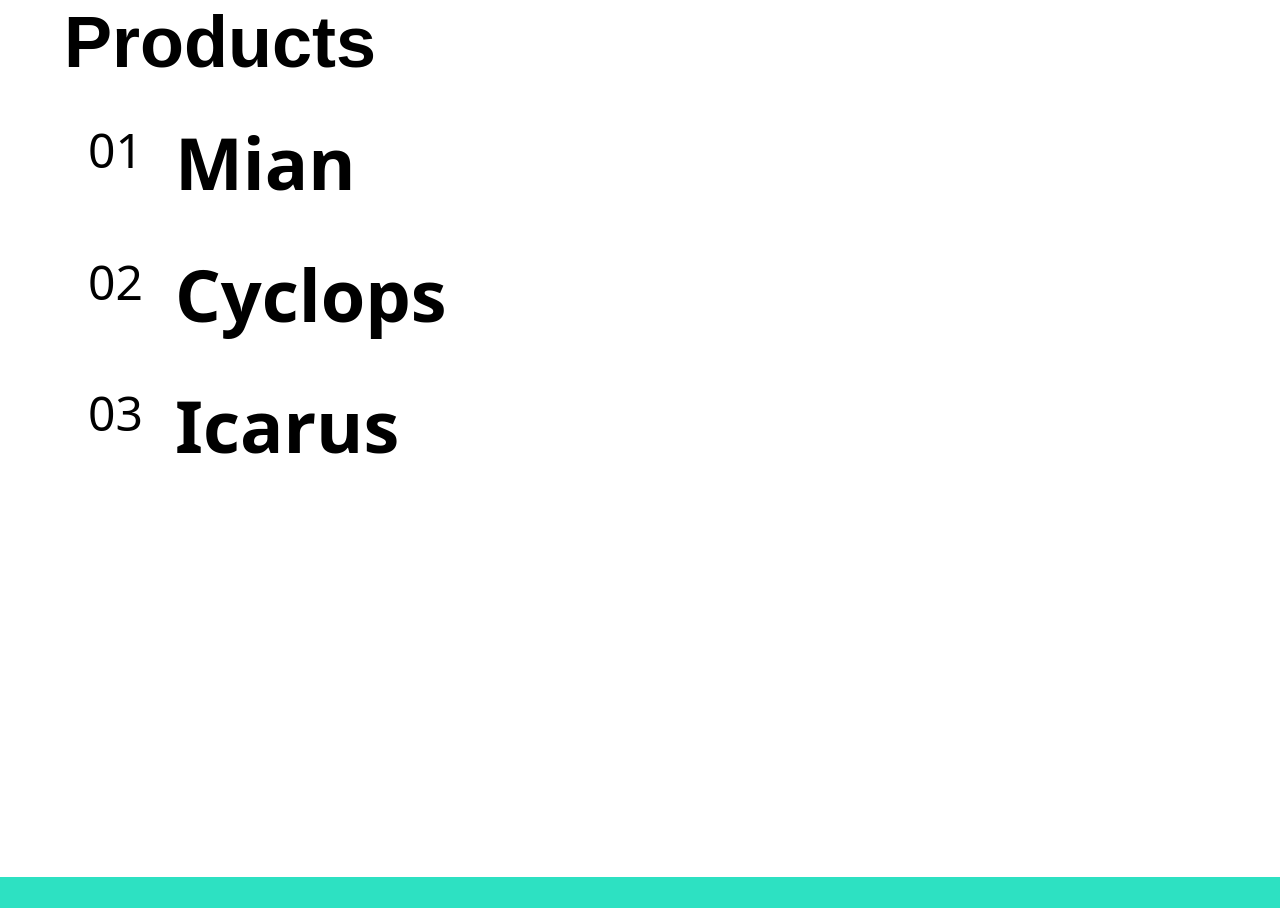
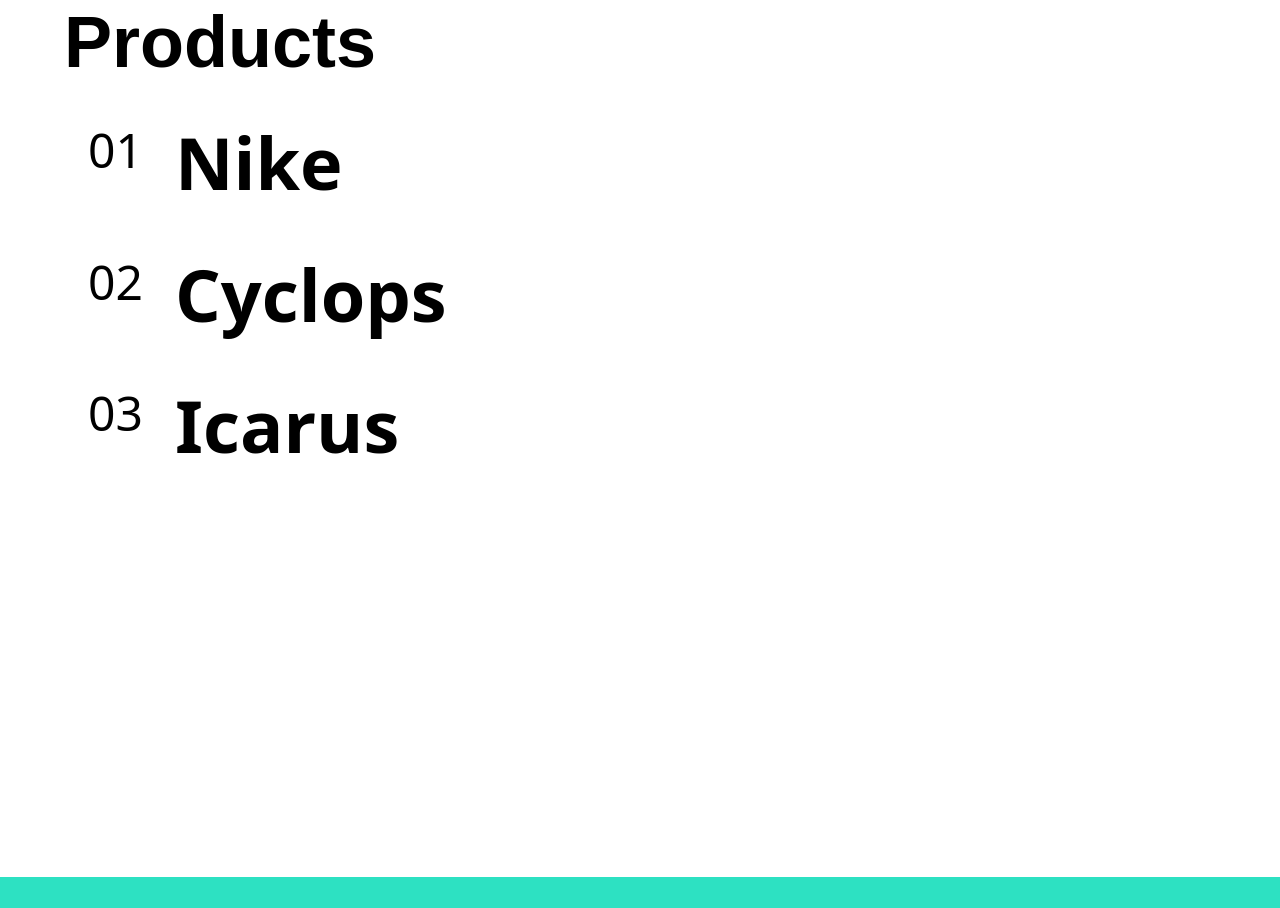
Before and after one commit to Advaith-RN/hyper-soar, a React (Vite) app: page / in a window 1280 px wide. Shown: the part 900-1808 px from the top of the page. Built offline with nearby package versions, Linux system fonts and the light colour scheme; a web font is replaced by a local one.

Commit message:
changed mian to nike

```diff
--- a/src/App.jsx
+++ b/src/App.jsx
@@ -11,7 +11,7 @@
     <main>
       <Routes>
         <Route path="/" element={<Home />} />
-        <Route path="/mian" element={<SeriesA />} />
+        <Route path="/nike" element={<SeriesA />} />
         <Route path="/cyclops" element={<SeriesB />} />
         <Route path="/icarus" element={<SeriesC />} />
       </Routes>
--- a/src/components/ProductSection.jsx
+++ b/src/components/ProductSection.jsx
@@ -41,8 +41,8 @@
                     <h1 className='font-bold font-integral text-4xl md:text-7xl mb-6'>
                         Products
                     </h1>
-                        <Link to='/mian'>
-                            <ProductItem sl_no='01' name="Mian" handleInfo={()=>handleInfo(1)} clear={clear}/>
+                        <Link to='/nike'>
+                            <ProductItem sl_no='01' name="Nike" handleInfo={()=>handleInfo(1)} clear={clear}/>
                         </Link>
                         <Link to='/cyclops'>
                             <ProductItem sl_no='02' name="Cyclops" handleInfo={()=>handleInfo(2)} clear={clear}/>
--- a/src/pages/SeriesA.jsx
+++ b/src/pages/SeriesA.jsx
@@ -29,7 +29,7 @@
                 </div>
             </div>
             <div className='h-[30%] w-[95%] bg-dark-gray mb-[2%] md:mt-0 mt-[10%] p-4'>
-                <h1 className='text-white font-integral text-8xl md:text-9xl pl-[3%]'>Mian</h1>
+                <h1 className='text-white font-integral text-8xl md:text-9xl pl-[3%]'>Nike</h1>
                 <h2 className='text-green pl-[3%] font-inter mt-6 text-3xl'>Series A</h2>
             </div>
         </div>
```
